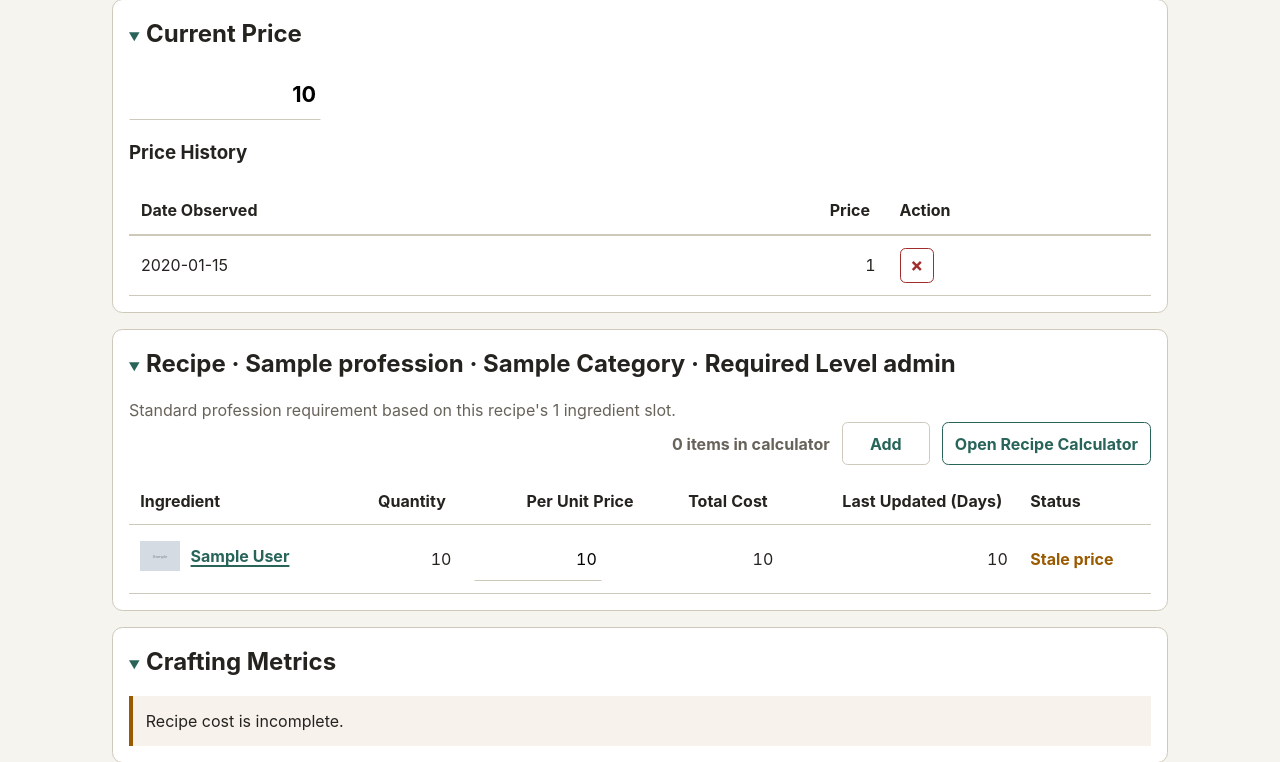
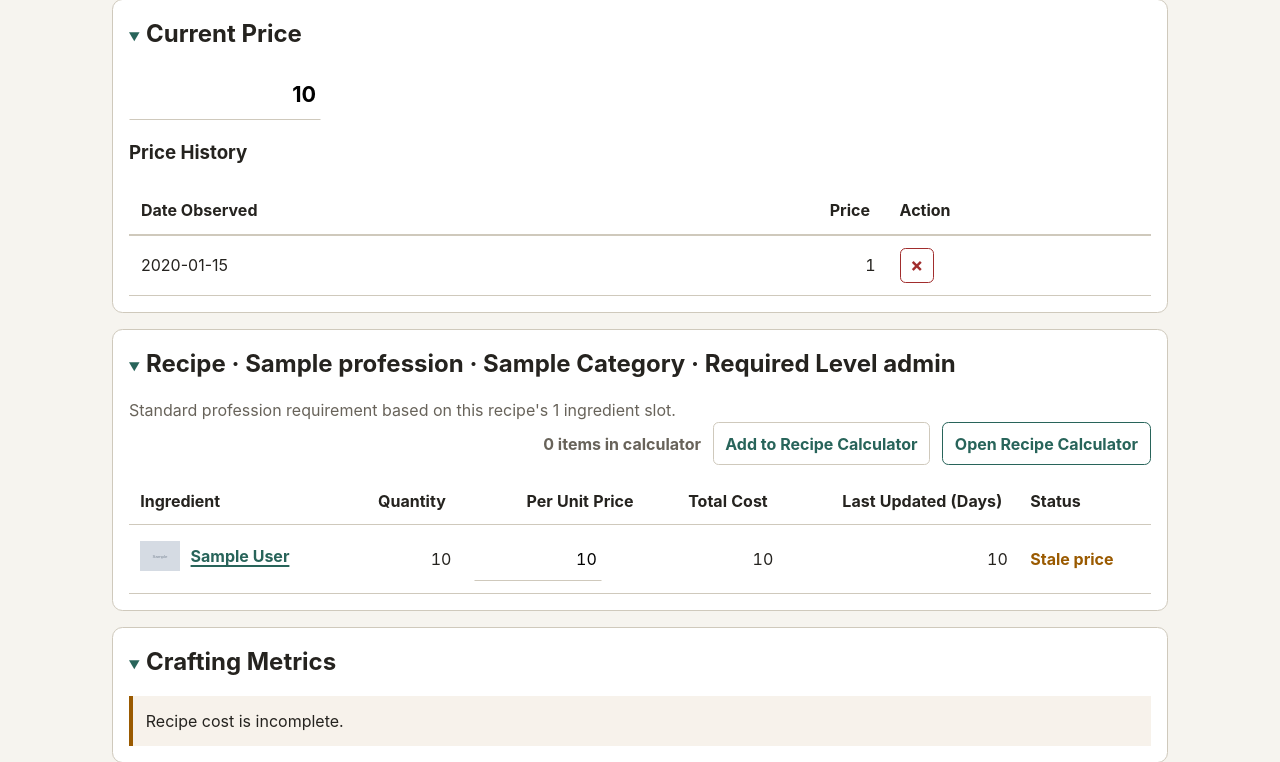
Before and after one commit to jinsoowhang/dofus-touch-economy-analytics, a FastAPI app: template src/dofus_touch_economy/templates/item_detail.html in a window 1280 px wide. Shown: the part 360-1122 px from the top of the page. Run offline with FastAPI, Linux system fonts and the light colour scheme; the template is opened without the code that fills it: most values are stand-ins (such as "Sample title", 1, 10 or a date in 2020); grey boxes marked "Sample" are stand-in pictures; parts of the project's set-up code (start-up, migrations or seed data) failed here and were passed over.

Commit message:
Clarify item recipe calculator action

```diff
--- a/src/dofus_touch_economy/static/recipe-cart.js
+++ b/src/dofus_touch_economy/static/recipe-cart.js
@@ -76,7 +76,7 @@ if (recipeCartCount && recipeOpenCalculator) {
     for (const button of recipeCartButtons) {
       const isAdded = Object.hasOwn(cart, button.dataset.itemUuid);
       button.disabled = isAdded;
-      button.textContent = isAdded ? "Added ✓" : "Add";
+      button.textContent = isAdded ? "Added ✓" : button.dataset.addLabel || "Add";
     }
   };
 
--- a/src/dofus_touch_economy/templates/item_detail.html
+++ b/src/dofus_touch_economy/templates/item_detail.html
@@ -47,8 +47,9 @@
             type="button"
             class="recipe-cart-add secondary-button"
             data-item-uuid="{{ detail.uuid }}"
+            data-add-label="Add to Recipe Calculator"
             aria-label="Add {{ detail.display_name }} to Recipe Calculator"
-          >Add</button>
+          >Add to Recipe Calculator</button>
           <a id="recipe-open-calculator" class="secondary-button" href="/recipe-calculator">Open Recipe Calculator</a>
         </div>
         {% if recipe_errors %}
```
Also changed, not shown: tests/python/test_web.py (+4 -0 lines).
